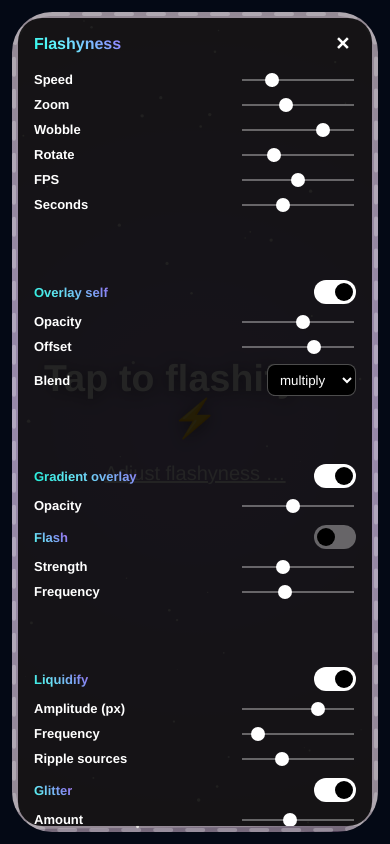
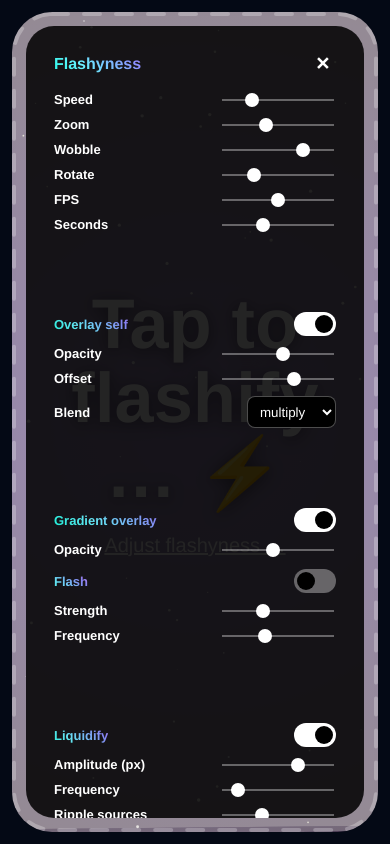
Before and after one commit to JonasASchmidt/flashify, a plain HTML site: page index.html in a window 390 px wide. Both pictures are taken after a click on the element "Adjust flashyness …". Drawn offline with Linux system fonts and the light colour scheme; animation ran at ten frames a second; a web font is replaced by a local one.

Commit message:
Optimized button layout and headline size on mobile.

```diff
--- a/index.html
+++ b/index.html
@@ -13,26 +13,28 @@
     /* Desktop Defaults */
     --drop-margin:24px;
     --drop-radius:48px;
-    --drawer-inset:32px;      /* Abstand des Overlays zu Drop-Area-Innenkante */
+    --drawer-inset:32px;      /* Abstand Overlay zu Drop-Area-Innenkante */
     --drawer-pad:32px;        /* Innen-Padding Overlay */
     --border-w:4px; --dash-l:16px; --gap-l:16px;
     --stroke-normal:.25; --stroke-hover:.5;
     --btn-h:52px; --btn-fs:20px; --btn-pad-x:24px;
     --t-sync:.125s; --range-w:128px;
     --cols-gap:36px;          /* Spaltengap im Overlay */
-    --group-gap:12px;         /* interner Gruppenabstand */
+    --group-gap:12px;         /* interner Gruppenabstand (Desktop) */
   }
+
   /* Kompakt für schmale Geräte wie iPhone 12 mini */
   @media (max-width: 420px){
     :root{
       --drop-margin:12px;
       --drop-radius:40px;           /* 8px weniger als Desktop */
-      --drawer-inset:6px;           /* halber Drop-Margin */
-      --drawer-pad:16px;            /* halbes Desktop-Padding */
+      /* Neu: Overlay auf Mobile mit +8px mehr Margin & +12px mehr Padding */
+      --drawer-inset:14px;          /* vorher 6px → jetzt 14px */
+      --drawer-pad:28px;            /* vorher 16px → jetzt 28px */
       --btn-h:46px; --btn-fs:18px; --btn-pad-x:18px;
       --range-w:112px;
       --cols-gap:24px;              /* engeres Spaltengap */
-      --group-gap:24px;             /* vert. Abstand zwischen Gruppen in einer Spalte */
+      --group-gap:36px;             /* vert. Abstand zwischen Gruppen je Spalte */
     }
   }
 
@@ -44,6 +46,7 @@
     -webkit-font-smoothing:antialiased; text-rendering:optimizeLegibility;
   }
   button,input,select,textarea{font-family:inherit}
+  .nowrap{white-space:nowrap; display:inline-block}
 
   .drop{
     position:fixed;
@@ -70,6 +73,7 @@
     display:flex; flex-direction:column; align-items:center; justify-content:center; gap:24px;
     transition:opacity var(--t-sync) ease-in-out,transform var(--t-sync) ease-in-out;
     max-width:92%;
+    padding-top:36px; padding-bottom:36px; /* Mindestabstand Top/Bottom */
   }
   h1{
     margin:0; font-weight:800; letter-spacing:.2px;
@@ -79,7 +83,12 @@
     max-width:88%;
   }
   @media (max-width:420px){
+    /* Mobile größer – bricht in 2–3 Zeilen, ohne Trennung */
     h1{ font-size:clamp(34px,9.6vw,64px); max-width:92%; }
+  }
+  /* Portrait: 1.75x gegenüber der mobilen Basis */
+  @media (max-width:420px) and (orientation:portrait){
+    h1{ font-size:clamp(60px,18vw,108px); }
   }
 
   .actions{display:flex;gap:8px;pointer-events:auto;transition:all var(--t-sync) ease-in-out;flex-wrap:wrap;justify-content:center}
@@ -160,6 +169,10 @@
     max-height:calc(100% - (var(--drawer-inset)*2));
     overflow:auto;
   }
+  /* Nur auf Mobile: Overlay-Ecken +4px → näher an Drop-Radius */
+  @media (max-width:420px){
+    .drawer{ border-radius:calc(var(--drop-radius) - 12px); }
+  }
   .drawer.show{display:block}
   .drawer .bar{display:flex;justify-content:space-between;align-items:center;margin-bottom:8px}
   .drawer h2{margin:0;font-size:16px;font-weight:800;text-align:left}
@@ -184,7 +197,7 @@
   .drawer input[type="range"]::-moz-range-track{height:2px;background:rgba(255,255,255,.35);border:0;border-radius:0}
   .drawer select{height:32px;background:#000;color:#fff;border:1px solid rgba(255,255,255,.3);border-radius:8px;padding:0 8px;transition:all var(--t-sync) ease-in-out;max-width:100%}
 
-  /* Randomize/Reset unten rechts als Grid-Item (überlappt nichts) */
+  /* Randomize/Reset unten rechts als Grid-Item (kollisionsfrei) */
   .gtools{
     display:flex; gap:6px; align-self:end; justify-self:end;
     grid-column: -2 / -1; /* letzte Spalte */
@@ -343,7 +356,7 @@
           </div>
         </section>
 
-        <!-- Tools unten rechts, kollisionsfrei -->
+        <!-- Tools unten rechts -->
         <div class="gtools">
           <button id="btnRandom" class="btn btnGhost btn--sm" title="Randomize parameters"><span class="label">Randomize</span></button>
           <button id="btnReset"  class="btn btnGhost btn--sm" title="Reset"><span class="label">Reset</span></button>
@@ -434,8 +447,8 @@ document.addEventListener('DOMContentLoaded', () => {
     set('cFlash',p.flash);set('cFlStr',p.flashStrength);set('cFlFreq',p.flashFreq);
     updateRangeDecorations();
   }
-  function saveParams(){ try{localStorage.setItem('flashify.params.v29',JSON.stringify(S.params))}catch{} }
-  function loadParams(){ try{const raw=localStorage.getItem('flashify.params.v29'); if(raw) Object.assign(S.params,JSON.parse(raw)||{});}catch{} writeControls(); }
+  function saveParams(){ try{localStorage.setItem('flashify.params.v30',JSON.stringify(S.params))}catch{} }
+  function loadParams(){ try{const raw=localStorage.getItem('flashify.params.v30'); if(raw) Object.assign(S.params,JSON.parse(raw)||{});}catch{} writeControls(); }
   function onParams(){
     const g=id=>$(id), p=S.params;
     p.speed=+g('cSpeed').value; p.zoomPct=+g('cZoom').value; p.wobble=+g('cWobble').value; p.rotate=+g('cRotate').value; p.fps=+g('cFPS').value; p.secs=+g('cSecs').value;
@@ -493,10 +506,10 @@ document.addEventListener('DOMContentLoaded', () => {
   document.addEventListener('keydown',e=>{ if(S.busy) return; if(e.key && e.key.toLowerCase()==='d'){ document.body.classList.toggle('debugOn'); } });
 
   function setTitle(st){
-    const idleText = S.mobile ? 'Tap to flashify … ⚡️' : 'Drop to flashify … ⚡️';
+    const idleText = S.mobile ? 'Tap to flashify … <span class="nowrap">⚡️</span>' : 'Drop to flashify … <span class="nowrap">⚡️</span>';
     if(st==='loading'){title.classList.add('busy');title.innerHTML=`Loading <span class="dots"><span>.</span><span>.</span><span>.</span></span>`;}
-    else if(st==='processing'){title.classList.add('busy');title.innerHTML=`Flashifying <span class="dots"><span>.</span><span>.</span><span>.</span></span> ⚡️`;}
-    else{title.classList.remove('busy');title.textContent=idleText;}
+    else if(st==='processing'){title.classList.add('busy');title.innerHTML=`Flashifying <span class="dots"><span>.</span><span>.</span><span>.</span></span> <span class="nowrap">⚡️</span>`;}
+    else{title.classList.remove('busy');title.innerHTML=idleText;}
   }
 
   function openMenu(){if(S.busy || !S.hasUserImage) return; menu.classList.add('open');chev.setAttribute('aria-expanded','true');S.menu=true}
```
